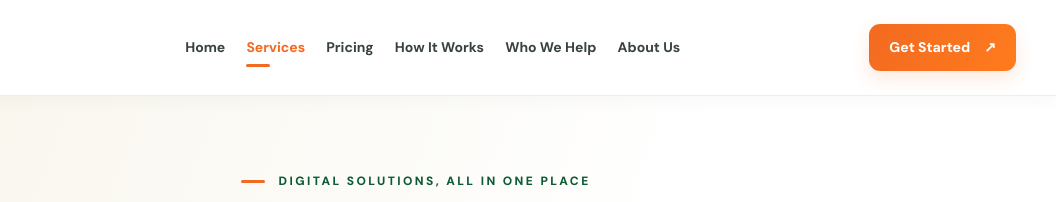
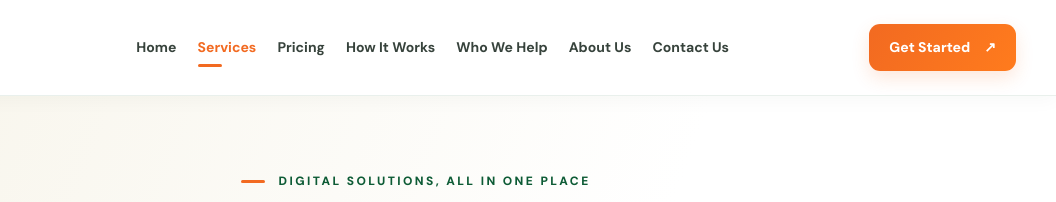
Before and after one commit to nirajsharmadm/bazaarvistaar, a plain HTML site: page services.html in a window 1280 px wide. Shown: the top 202 px of the page, 224-1280 px from the left. Drawn offline with Linux system fonts and the light colour scheme.

Commit message:
Add Contact Us to services navigation

```diff
--- a/services.html
+++ b/services.html
@@ -15,7 +15,7 @@
   <button class="menu-toggle" id="menuToggle" aria-label="Open navigation" aria-expanded="false">☰</button>
   <nav class="main-nav" id="mainNav">
     <a href="index.html#home">Home</a><a class="active" href="services.html">Services</a><a href="pricing.html">Pricing</a>
-    <a href="index.html#how-it-works">How It Works</a><a href="index.html#businesses">Who We Help</a><a href="index.html#about">About Us</a>
+    <a href="index.html#how-it-works">How It Works</a><a href="index.html#businesses">Who We Help</a><a href="index.html#about">About Us</a><a href="contact.html">Contact Us</a>
   </nav>
   <a class="btn btn-small nav-cta" href="index.html#contact">Get Started <span>↗</span></a>
 </div></header>
```
